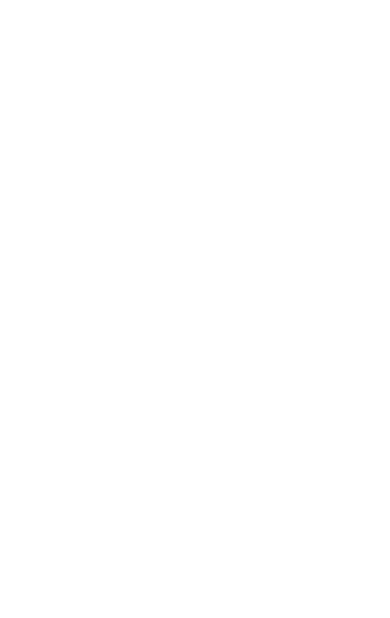
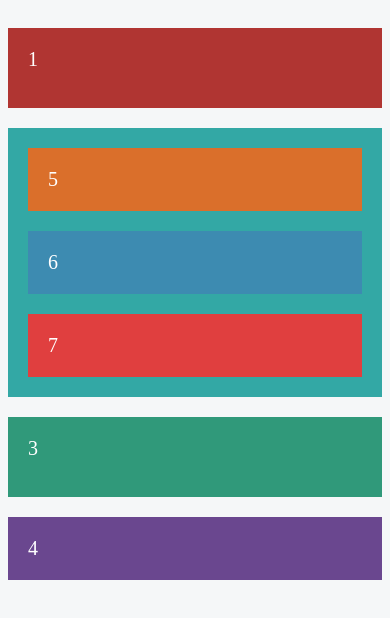
Before and after one commit to urickesau1/cssgrid, a plain HTML site: page index.html in a window 390 px wide. Drawn offline with Linux system fonts and the light colour scheme.

Commit message:
added breakpoints to my @media queries and adjusted styles in my css stylesheet

```diff
--- /dev/null
+++ b/css/styles.css
@@ -0,0 +1,105 @@
+/* Base styles */
+
+body {
+    background-color: mistyrose;
+}
+
+body {
+    padding-top: 20px;
+    background: #f5f7f8;
+}
+
+.grid-1 {
+    display: grid;
+    width: 100%;
+    max-width: 770px;
+    margin: 0 auto;
+
+    grid-template-columns: repeat(3, 1fr);
+    grid-template-rows: 80px auto 80px;
+    grid-gap: 20px;
+
+    grid-template-areas: "header   header   header"
+        "main     main     sidebar"
+        "footer   footer   footer";
+}
+
+/* items */
+
+.grid-1 div {
+    color: white;
+    font-size: 20px;
+    padding: 20px;
+}
+
+/* specific item styles */
+
+.item-1 {
+    background: #b03532;
+    grid-area: header;
+}
+
+.item-2 {
+    background: #33a8a5;
+    grid-area: main;
+
+    display: grid;
+
+    grid-template-columns: 1fr 30%;
+    grid-template-rows: auto auto;
+    grid-gap: 20px;
+
+    grid-template-areas: "header header"
+        "article sidebar";
+
+}
+
+.item-3 {
+    background: #30997a;
+    grid-area: sidebar;
+}
+
+.item-4 {
+    background: #6a478f;
+    grid-area: footer;
+}
+
+.item-5 {
+    background: #da6f2b;
+    grid-area: header;
+}
+
+.item-6 {
+    background: #3d8bb1;
+    grid-area: article;
+}
+
+.item-7 {
+    background: #e03f3f;
+    grid-area: sidebar;
+}
+
+/* Begin by duplicating the first grid declaration,
+and wrapping the duplicate in a mobile-first media query (I’m using 500px as the breakpoint, but that’s completely arbitrary): */
+
+
+@media only screen and (max-width: 700px) {
+    .grid-1 {
+        grid-template-areas:
+        "header header header"
+        "main main main"
+        "sidebar sidebar sidebar"
+        "footer footer footer";
+    }
+
+    .item-2 {
+        grid-template-areas:
+        "header header"
+        "article article"
+        "sidebar sidebar";
+
+      }
+
+
+
+}
--- a/index.html
+++ b/index.html
@@ -1,10 +1,30 @@
 <!DOCTYPE html>
-<html lang="en" dir="ltr">
-  <head>
-    <meta charset="utf-8">
-    <title>CSS GRID WITH STYLE</title>
-  </head>
-  <body>
+<html>
 
-  </body>
+    <head>
+        <meta charset="utf-8" />
+        <meta http-equiv="X-UA-Compatible" content="IE=edge">
+        <title>CSS GRID WITH STYLE</title>
+        <meta name="viewport" content="width=device-width, initial-scale=1">
+        <link rel="stylesheet" type="text/css" media="screen" href="css/styles.css">
+        <script src="main.js"></script>
+    </head>
+
+    <body>
+        <section class="grid-1">
+            <div class="item-1">1</div>
+
+            <div class="item-2">
+                <div class="item-5">5</div>
+                <div class="item-6">6</div>
+                <div class="item-7">7</div>
+            </div>
+
+            <div class="item-3">3</div>
+            <div class="item-4">4</div>
+        </section>
+
+
+    </body>
+
 </html>
```
